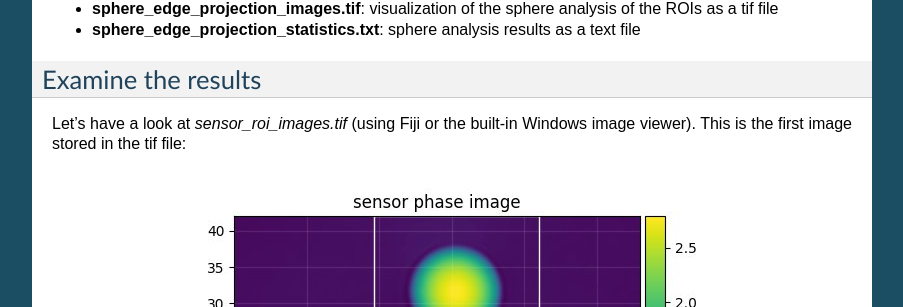
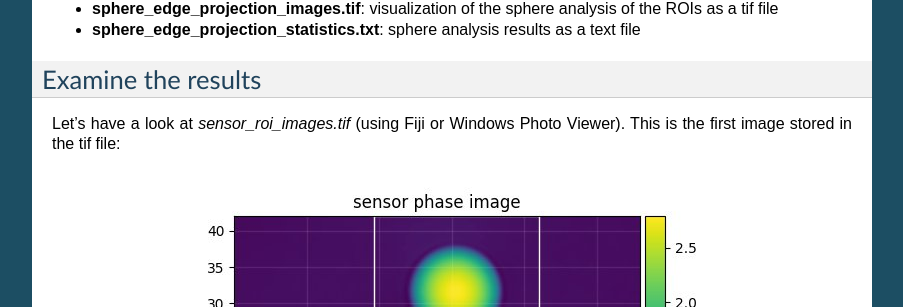
Before and after one commit to RI-imaging/DryMass, a Sphinx documentation site: the page built from docs/tutorials/t01_ri_bead.rst, in a window 1280 px wide and 900 px high, scrolled down 981 px. Shown: the part 145-452 px from the top of the window, without its empty margins (198-1101 px from the left). Built offline with Sphinx 7.4.7, drawn with Linux system fonts in a browser that asks for light colours; pages that are not in the unit, such as notebooks, are missing from menus; the version number could not be read and is left out; cross-references to code outside the pages are shown as plain code.

Commit message:
update docs

```diff
--- a/docs/tutorials/t01_ri_bead.rst
+++ b/docs/tutorials/t01_ri_bead.rst
@@ -56,8 +56,8 @@ files
 
 Examine the results
 -------------------
-Let's have a look at *sensor_roi_images.tif* (using Fiji or the built-in Windows
-image viewer). This is the first image stored in the tif file:
+Let's have a look at *sensor_roi_images.tif* (using Fiji or Windows
+Photo Viewer). This is the first image stored in the tif file:
 
 .. figure:: t01_sensor_roi_image.jpg
 
```
